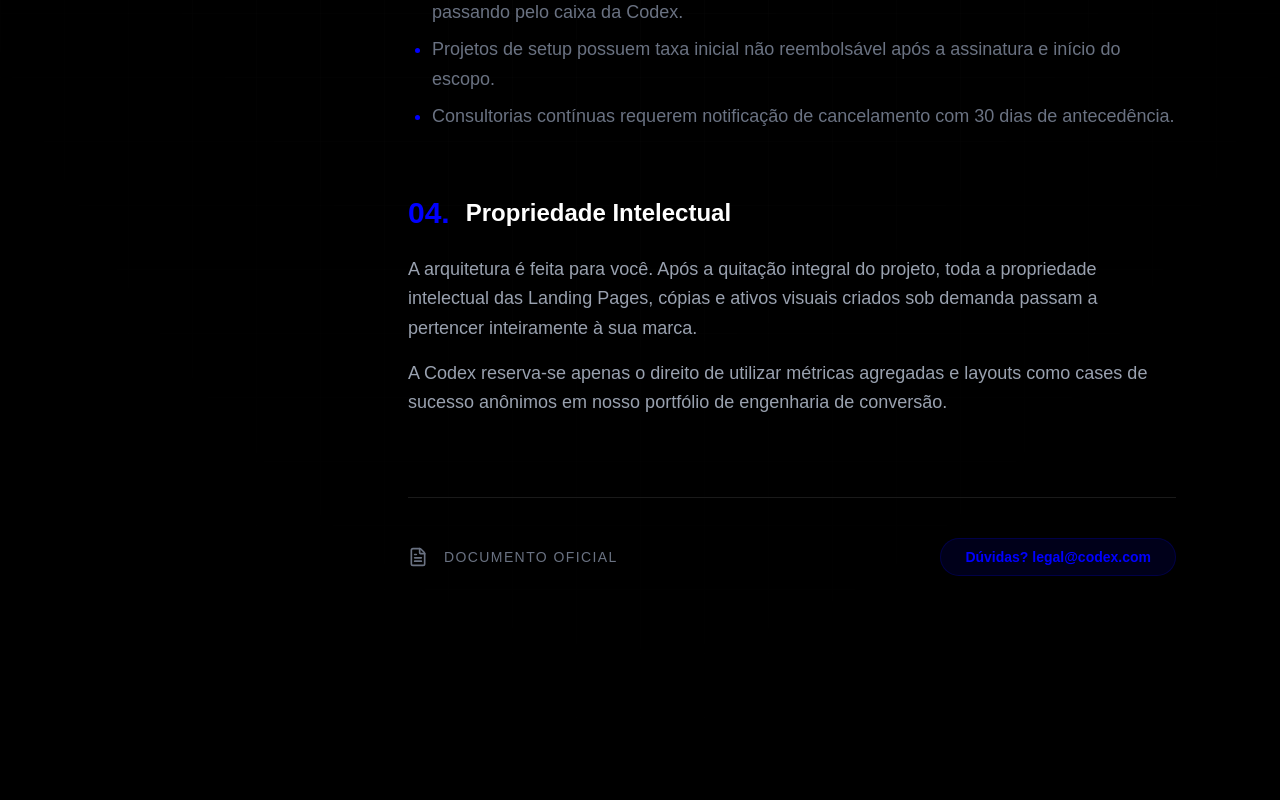
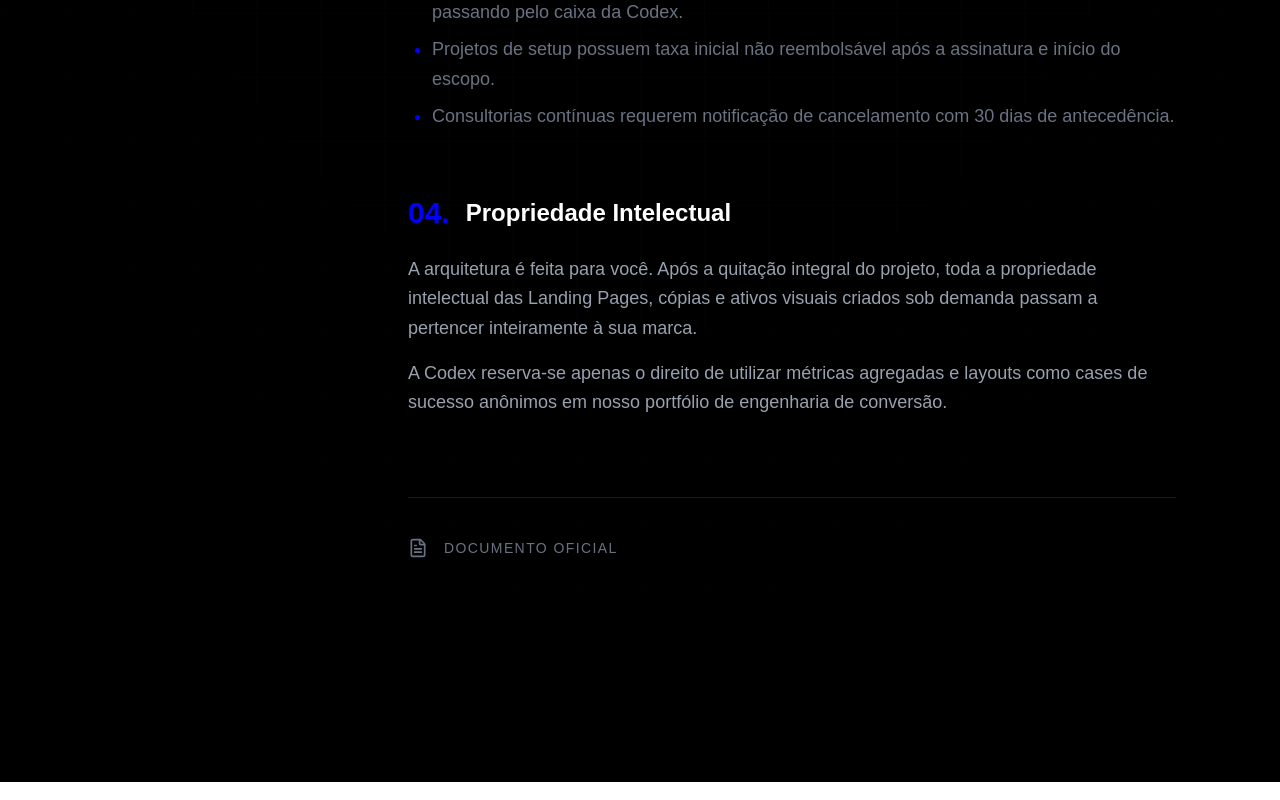
Before and after one commit to Peixotim/codex-website, a Next.js app: page /termos in a window 1280 px wide. Shown: the part 1715-2515 px from the top of the page. Built offline with nearby package versions, Linux system fonts and the light colour scheme.

Commit message:
refactor: remove comentários desnecessários e ajustar classes de estilo

```diff
--- a/app/termos/page.tsx
+++ b/app/termos/page.tsx
@@ -5,7 +5,6 @@ import Link from 'next/link';
 import { ArrowLeft, Scale, FileText, ShieldAlert, CheckCircle2 } from 'lucide-react';
 import React from 'react';
 
-// Variantes de Animação
 const fadeInUp: Variants = {
   hidden: { opacity: 0, y: 30 },
   visible: {
@@ -23,7 +22,6 @@ const staggerContainer: Variants = {
   }
 };
 
-// Componente para revelar as seções no Scroll
 const AnimatedSection = ({ children, delay = 0, id }: { children: React.ReactNode, delay?: number, id?: string }) => (
   <motion.div
     id={id}
@@ -41,7 +39,6 @@ const AnimatedSection = ({ children, delay = 0, id }: { children: React.ReactNod
 export default function TermsPage() {
   const lastUpdated = "19 de Fevereiro de 2026";
 
-  // Menu lateral para navegação rápida
   const tableOfContents = [
     { id: "aceitacao", title: "01. Aceitação dos Termos" },
     { id: "escopo", title: "02. Escopo dos Serviços" },
@@ -52,13 +49,10 @@ export default function TermsPage() {
   return (
     <main className="min-h-screen bg-[#000000] text-gray-300 pt-32 pb-40 relative overflow-hidden">
 
-      {/* BACKGROUND VIVO DA PÁGINA LEGAL */}
-      <div className="absolute inset-0 bg-[linear-gradient(to_right,#ffffff05_1px,transparent_1px),linear-gradient(to_bottom,#ffffff05_1px,transparent_1px)] bg-[size:4rem_4rem] [mask-image:radial-gradient(ellipse_80%_100%_at_50%_0%,#000_40%,transparent_100%)] pointer-events-none z-0"></div>
+      <div className="absolute inset-0 bg-[linear-gradient(to_right,#ffffff05_1px,transparent_1px),linear-gradient(to_bottom,#ffffff05_1px,transparent_1px)] bg-size-[4rem_4rem] mask-[radial-gradient(ellipse_80%_100%_at_50%_0%,#000_40%,transparent_100%)] pointer-events-none z-0"></div>
       <div className="absolute top-0 left-1/2 -translate-x-1/2 w-[800px] h-[500px] bg-[#0000FF]/15 rounded-full blur-[150px] pointer-events-none z-0"></div>
 
       <div className="container mx-auto px-6 max-w-7xl relative z-10">
-
-        {/* BOTÃO DE VOLTAR PREMIUM */}
         <motion.div initial={{ opacity: 0, x: -20 }} animate={{ opacity: 1, x: 0 }} className="mb-12">
           <Link href="/" className="inline-flex items-center gap-2 px-5 py-2.5 rounded-full border border-white/10 bg-white/5 backdrop-blur-md text-sm font-medium text-gray-400 hover:text-white hover:bg-white/10 transition-all duration-300 group">
             <ArrowLeft size={16} className="group-hover:-translate-x-1 transition-transform" /> Voltar para o início
@@ -67,7 +61,6 @@ export default function TermsPage() {
 
         <div className="flex flex-col lg:flex-row gap-16 lg:gap-24">
 
-          {/* ESQUERDA: SIDEBAR / TABLE OF CONTENTS (Sticky) */}
           <aside className="hidden lg:flex flex-col w-72 shrink-0 sticky top-32 h-fit">
             <motion.div variants={staggerContainer} initial="hidden" animate="visible">
               <motion.div variants={fadeInUp} className="w-14 h-14 rounded-2xl bg-[#0000FF]/10 border border-[#0000FF]/20 flex items-center justify-center text-[#0000FF] mb-8 shadow-[0_0_30px_rgba(0,0,255,0.15)]">
@@ -78,7 +71,6 @@ export default function TermsPage() {
                 Atualizado em {lastUpdated}
               </motion.p>
 
-              {/* Links do Sumário */}
               <nav className="flex flex-col gap-3 border-l border-white/10 pl-4">
                 {tableOfContents.map((item, index) => (
                   <motion.a
@@ -94,19 +86,17 @@ export default function TermsPage() {
             </motion.div>
           </aside>
 
-          {/* DIREITA: CONTEÚDO DO DOCUMENTO */}
           <div className="flex-1 max-w-3xl">
 
             <motion.div initial={{ opacity: 0, y: 20 }} animate={{ opacity: 1, y: 0 }} transition={{ delay: 0.2 }} className="mb-16">
               <h1 className="text-5xl md:text-6xl font-extrabold text-white tracking-tighter mb-6 leading-[1.1]">
-                Nossas regras <br /> de <span className="text-transparent bg-clip-text bg-gradient-to-r from-blue-400 to-[#0000FF]">excelência.</span>
+                Nossas regras <br /> de <span className="text-transparent bg-clip-text bg-linear-to-r from-blue-400 to-[#0000FF]">excelência.</span>
               </h1>
               <p className="text-xl text-gray-400 font-light leading-relaxed">
                 A transparência é a base de grandes ecossistemas. Leia atentamente as condições que regem a nossa infraestrutura e parceria.
               </p>
             </motion.div>
 
-            {/* SEÇÕES FORMATADAS MANUALMENTE PARA O "SAAS LOOK" */}
             <div className="space-y-4">
 
               <AnimatedSection id="aceitacao">
@@ -145,9 +135,8 @@ export default function TermsPage() {
               </AnimatedSection>
 
               <AnimatedSection>
-                {/* HIGHLIGHT BOX (Nota Importante) - Nível Raycast/Linear */}
                 <div className="relative overflow-hidden my-16 p-8 md:p-10 rounded-[2.5rem] bg-[#050505] border border-white/10 shadow-[0_20px_60px_-15px_rgba(0,0,255,0.2)] group">
-                  <div className="absolute top-0 right-0 w-64 h-64 bg-gradient-to-bl from-[#0000FF]/20 to-transparent rounded-full blur-3xl pointer-events-none opacity-50 group-hover:opacity-100 transition-opacity duration-700"></div>
+                  <div className="absolute top-0 right-0 w-64 h-64 bg-linear-to-bl from-[#0000FF]/20 to-transparent rounded-full blur-3xl pointer-events-none opacity-50 group-hover:opacity-100 transition-opacity duration-700"></div>
 
                   <div className="relative z-10 flex flex-col md:flex-row gap-6 items-start">
                     <div className="w-14 h-14 rounded-2xl bg-[#0000FF] flex items-center justify-center text-white shrink-0 shadow-[0_0_30px_rgba(0,0,255,0.4)]">
@@ -199,9 +188,6 @@ export default function TermsPage() {
                     <FileText size={20} />
                     <span className="text-sm font-medium uppercase tracking-widest">Documento Oficial</span>
                   </div>
-                  <a href="mailto:legal@codex.com" className="text-sm font-semibold text-[#0000FF] hover:text-white transition-colors py-2 px-6 rounded-full bg-[#0000FF]/10 hover:bg-[#0000FF] border border-[#0000FF]/20 hover:border-[#0000FF]">
-                    Dúvidas? legal@codex.com
-                  </a>
                 </div>
               </AnimatedSection>
 
```
